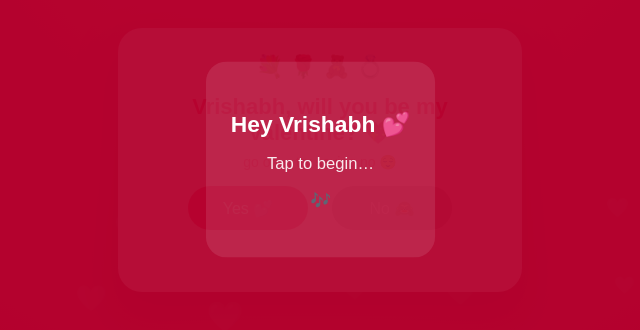
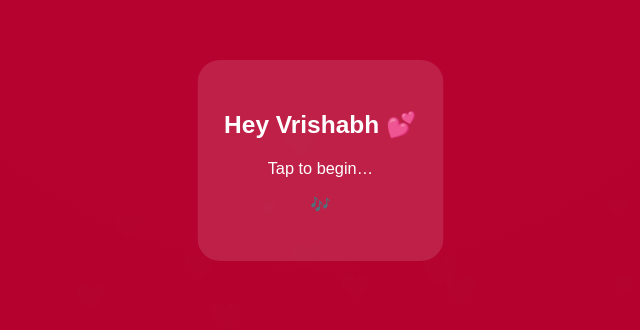
Before and after one commit to aanchi21/Valentine-for-Vrishabh, a plain HTML site: page index.html in a window 1280 px wide. Shown: the part 240-570 px from the top of the page, without its empty margins (320-960 px from the left). Drawn offline with Linux system fonts and the light colour scheme.

Commit message:
Update index.html

```diff
--- a/index.html
+++ b/index.html
@@ -15,39 +15,29 @@
   }
 
   /* TAP TO START OVERLAY */
-  .overlay {
+  #overlay {
     position: fixed;
     inset: 0;
-    background: rgba(179, 0, 45, 0.95);
+    background: rgba(179,0,45,0.96);
     display: flex;
     justify-content: center;
     align-items: center;
-    z-index: 999;
+    z-index: 9999;
     color: white;
     text-align: center;
   }
 
-  .overlay-box {
-    background: rgba(255,255,255,0.1);
-    padding: 30px 24px;
-    border-radius: 20px;
-    animation: pulse 1.5s infinite;
+  #overlay div {
+    background: rgba(255,255,255,0.12);
+    padding: 30px 26px;
+    border-radius: 22px;
+    animation: pulse 1.6s infinite;
   }
 
   @keyframes pulse {
     0% { transform: scale(1); }
-    50% { transform: scale(1.04); }
+    50% { transform: scale(1.05); }
     100% { transform: scale(1); }
-  }
-
-  .overlay-box h2 {
-    font-size: 22px;
-    margin-bottom: 12px;
-  }
-
-  .overlay-box p {
-    font-size: 16px;
-    opacity: 0.9;
   }
 
   /* floating hearts */
@@ -87,7 +77,7 @@
   h1 {
     font-size: 22px;
     color: #ff2f5e;
-    margin-bottom: 8px;
+    margin-bottom: 10px;
   }
 
   .tease {
@@ -133,6 +123,7 @@
     height: 18px;
   }
 
+  /* YES SCREEN */
   .yes-box {
     color: white;
     text-align: center;
@@ -160,8 +151,8 @@
 <body>
 
 <!-- OVERLAY -->
-<div id="overlay" class="overlay">
-  <div class="overlay-box">
+<div id="overlay">
+  <div>
     <h2>Hey Vrishabh 💕</h2>
     <p>Tap to begin…</p>
     <p>🎶</p>
@@ -182,7 +173,7 @@
 </script>
 
 <!-- QUESTION SCREEN -->
-<div id="questionScreen" class="screen">
+<div id="questionScreen" class="screen hidden">
   <div class="card">
     <div class="decor">💐 🌹 🧸 💍</div>
     <h1>Vrishabh, will you be my Valentine? 💖</h1>
@@ -201,9 +192,29 @@
 <div id="yesScreen" class="screen hidden">
   <div class="yes-box">
     <h2>Hehe 😌💖</h2>
-    <p>I knew you’d say yes, my sunshine ☀️</p>
-    <p>Congratulations 🎉 you’re officially mine this Valentine.</p>
-    <p>More details to follow… cutie 😘</p>
+
+    <p>
+      I knew you’d click <b>Yes</b>, my love —
+      my sunshine, my favourite human ☀️💗
+      did you even have a choice?
+    </p>
+
+    <p>
+      Since last year you compensated for all the Valentine’s
+      dates you missed with me…
+      I’ve decided to lovingly <b>burden you with one more</b> 😌✨
+    </p>
+
+    <p>
+      Congratulations 🎉
+      you’re officially planning a <b>beautiful Valentine date with me</b>.
+    </p>
+
+    <p>
+      More details to follow… 💌<br>
+      stay tuned, cutie 😘
+    </p>
+
     <div class="big-decor">💖 💞 💗 💓</div>
   </div>
 </div>
@@ -216,18 +227,19 @@
 <script>
   const overlay = document.getElementById("overlay");
   const song = document.getElementById("song");
+  const questionScreen = document.getElementById("questionScreen");
+  const yesScreen = document.getElementById("yesScreen");
   const yesBtn = document.getElementById("yesBtn");
   const noBtn = document.getElementById("noBtn");
   const giveup = document.getElementById("giveup");
-  const questionScreen = document.getElementById("questionScreen");
-  const yesScreen = document.getElementById("yesScreen");
 
   let dodges = 0;
 
-  // START MUSIC ON USER TAP (GUARANTEED)
+  // START MUSIC + SHOW FIRST SCREEN
   overlay.addEventListener("click", () => {
     song.play().catch(()=>{});
     overlay.style.display = "none";
+    questionScreen.classList.remove("hidden");
   });
 
   function moveNo() {
```
